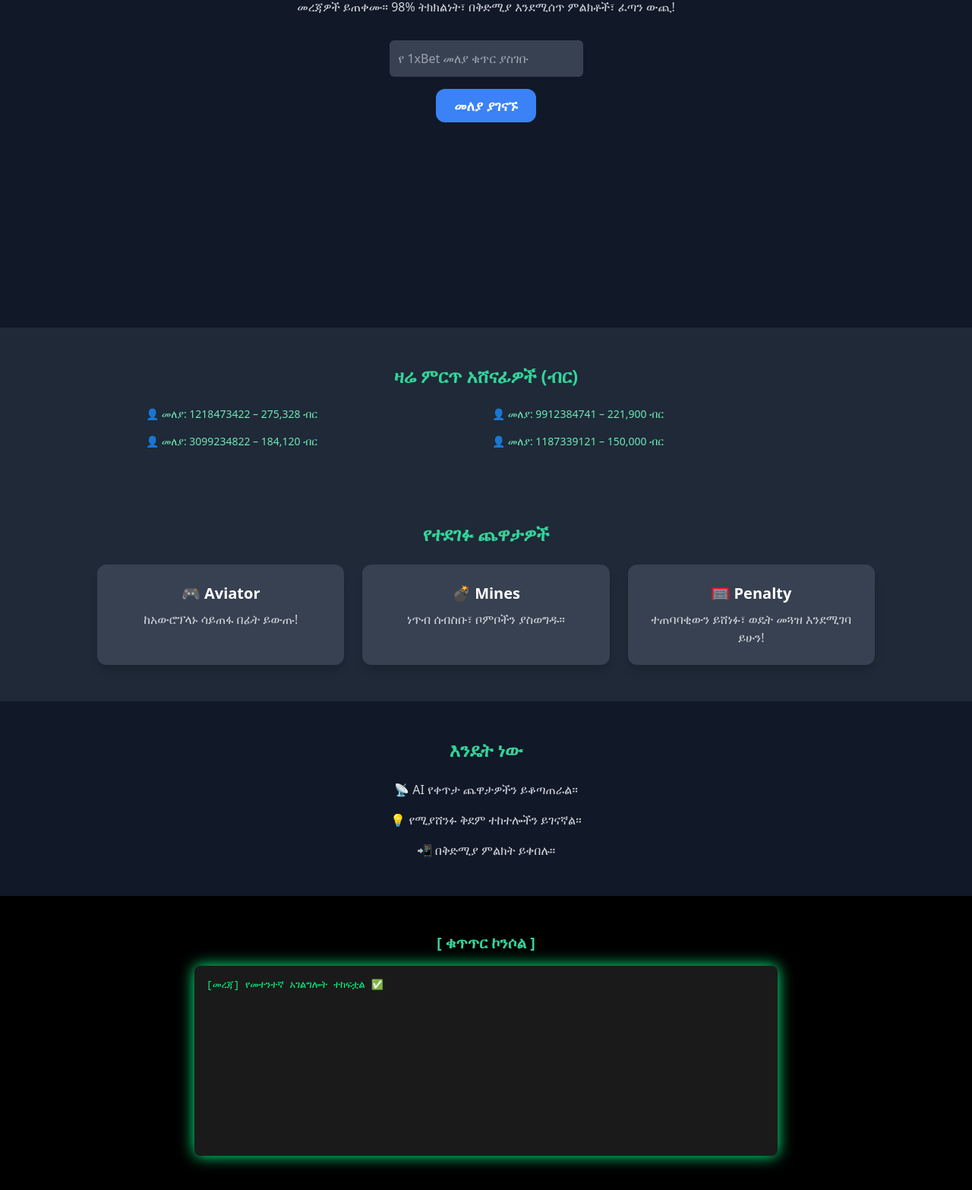
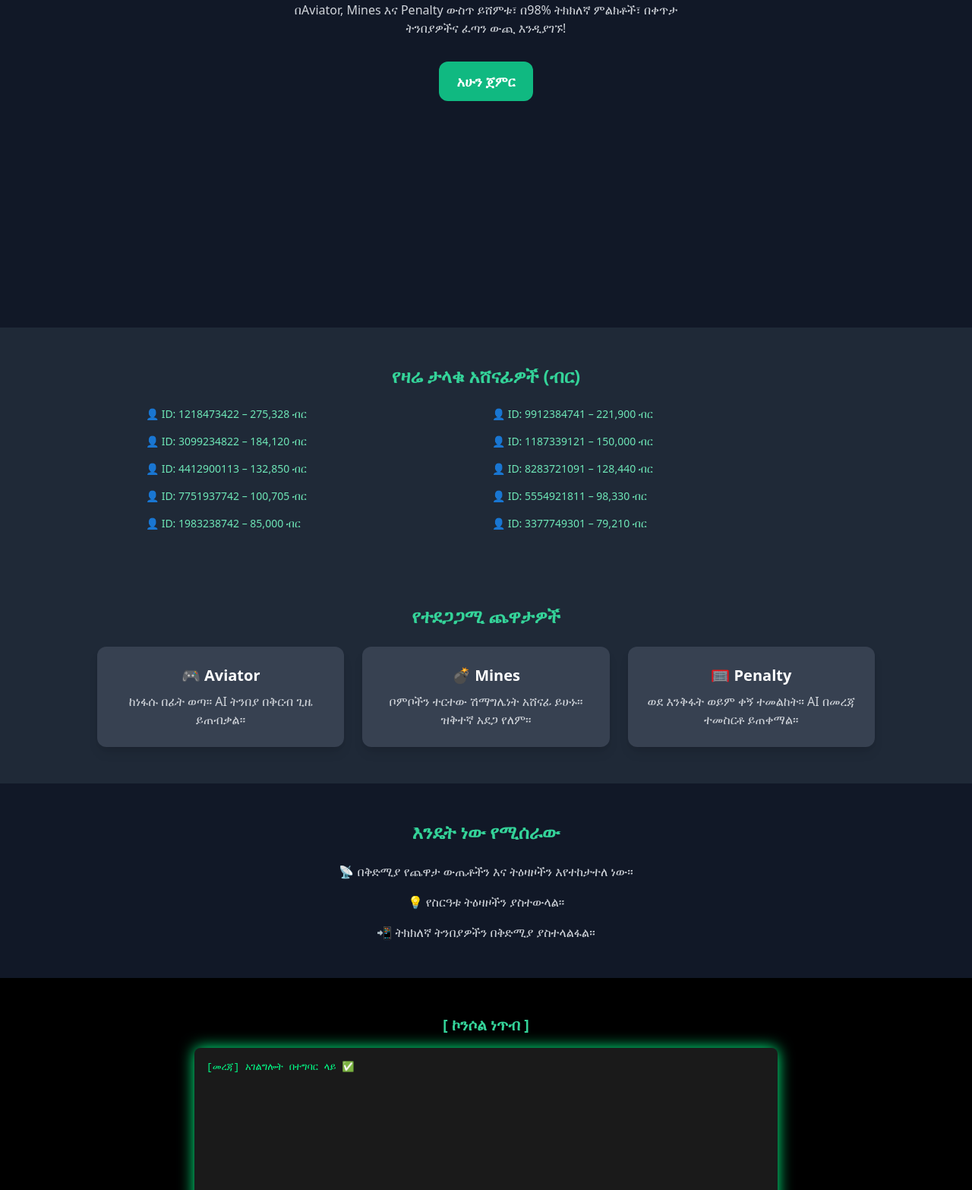
Before and after one commit to kzgnss/HackbotETT, a plain HTML site: page index.html in a window 1280 px wide. Shown: the part 429-1995 px from the top of the page at 76% size. Drawn offline with nearby package versions, Linux system fonts and the light colour scheme.

Commit message:
Update index.html

```diff
--- a/index.html
+++ b/index.html
@@ -3,7 +3,7 @@
 <head>
   <meta charset="UTF-8" />
   <meta name="viewport" content="width=device-width, initial-scale=1.0" />
-  <title>አእምሮ መተንተኛ - ተቀላቀል</title>
+  <title>AI ጨዋታ እቅፍ ትንበያ - ኢትዮጵያ</title>
   <link href="https://cdn.jsdelivr.net/npm/tailwindcss@2.2.19/dist/tailwind.min.css" rel="stylesheet">
   <style>
     .console-box {
@@ -38,87 +38,85 @@
 </head>
 <body class="bg-gray-900 text-white font-sans">
   <div id="loading" class="loading-screen">
-    <p>በመጫን ላይ... እባክዎ ትንሽ ይጠብቁ።</p>
+    <p>በእባኮት ይጠብቁ... ተገቢ አገልግሎቶትን እየነጻነው ነው።</p>
   </div>
 
   <div id="mainContent" class="hidden-screen">
     <header class="w-full bg-gray-800 p-4 flex justify-between items-center">
-      <h1 class="text-xl font-bold text-green-400">አእምሮ መተንተኛ 1xBet</h1>
+      <h1 class="text-xl font-bold text-green-400">1xBet AI ትንበያ</h1>
       <nav class="space-x-4">
-        <a href="#how" class="hover:text-green-400">እንዴት ነው</a>
+        <a href="#how" class="hover:text-green-400">እንዴት ነው የሚሰራው</a>
         <a href="#games" class="hover:text-green-400">ጨዋታዎች</a>
         <a href="#start" class="hover:text-green-400">ጀምር</a>
       </nav>
     </header>
 
     <section class="min-h-screen flex flex-col items-center justify-center px-4 text-center">
-      <h2 class="text-3xl md:text-5xl font-bold mb-6">በ AI መተንተኛ እውነተኛ ገንዘብ ያግኙ</h2>
-      <p class="max-w-xl mb-8 text-gray-300">በኢትዮጵያ በአይነስ እንደ Aviator, Mines እና Penalty ጨዋታዎች የሚለቀቁትን የማስተንተኛ መረጃዎች ይጠቀሙ። 98% ትክክልነት፣ በቅድሚያ እንደሚሰጥ ምልክቶች፣ ፈጣን ውጪ!</p>
-
-      <input id="userId" type="text" placeholder="የ 1xBet መለያ ቁጥር ያስገቡ" class="bg-gray-700 text-white p-3 rounded-md mb-4" />
-      <button id="connectButton" class="bg-blue-500 hover:bg-blue-600 text-white font-semibold py-2 px-6 rounded-xl text-lg transition">መለያ ያገናኙ</button>
-
-      <div id="connectionSuccess" class="hidden text-green-400 font-bold mt-6">
-        <p>መለያዎ በተሳካ ሁኔታ ተገናኝቷል: <span id="accountIdDisplay">1234567890</span></p>
-        <p>ሁኔታ: ተግባራዊ | ትክክልነት 100% | በ AI ተቆጣጠረ</p>
-        <button id="getSignalButton" class="bg-green-500 hover:bg-green-600 text-white font-semibold py-3 px-6 rounded-xl text-lg transition mt-4">ምልክት ይቀበሉ</button>
-      </div>
-
+      <h2 class="text-3xl md:text-5xl font-bold mb-6">በAI ትንበያ በእውነተኛ ገንዘብ ያበረታችሁ!</h2>
+      <p class="max-w-xl mb-8 text-gray-300">በAviator, Mines እና Penalty ውስጥ ይሸምቱ፣ በ98% ትክክለኛ ምልክቶች፣ በቀጥታ ትንበያዎችና ፈጣን ውጪ እንዲያገኙ!</p>
+      <button id="startButton" class="bg-green-500 hover:bg-green-600 text-white font-semibold py-3 px-6 rounded-xl text-lg transition">አሁን ጀምር</button>
       <div id="errorBox" class="hidden bg-red-600 p-6 rounded-xl max-w-md mx-auto mt-6">
-        <h2 class="text-xl font-bold mb-2">⚠️ ተቀላቀል አልተገኘም</h2>
-        <p class="mb-4">እባኮትን ቢያንስ <strong>300 ብር</strong> በመክፈል መተንተኛ ምልክቶች ይከፈቱ።</p>
-        <a href="https://affpa.top/L?tag=d_4299223m_22391c_&site=4299223&ad=22391&r=registration" target="_blank" id="depositButton" class="inline-block bg-yellow-400 hover:bg-yellow-500 text-black font-bold py-2 px-4 rounded-lg transition">
-          አሁን በ 1xBet ተቀላቀል (ኮድ: BYPASS11)
+        <h2 class="text-xl font-bold mb-2">⚠️ መለያ አልተገኘም</h2>
+        <p class="mb-4">እባኮትን አዲስ 1xBet መለያ ይፍጠሩና ተመዝግበው ተቀላቀሉ።</p>
+        <p class="text-lg mb-4 text-yellow-400">የልዩ ፕሮሞ ኮድ: <strong>BYPASS11</strong></p>
+        <a href="https://affpa.top/L?tag=d_4299223m_22391c_&site=4299223&ad=22391&r=registration" target="_blank" class="inline-block bg-yellow-400 hover:bg-yellow-500 text-black font-bold py-2 px-4 rounded-lg transition">
+          መዝግብ በ1xBet
         </a>
       </div>
     </section>
 
     <section class="bg-gray-800 py-12 px-6 text-center">
-      <h3 class="text-2xl font-bold text-green-400 mb-6">ዛሬ ምርጥ አሸናፊዎች (ብር)</h3>
+      <h3 class="text-2xl font-bold text-green-400 mb-6">የዛሬ ታላቁ አሸናፊዎች (ብር)</h3>
       <div class="grid md:grid-cols-2 gap-4 text-left max-w-4xl mx-auto text-sm text-green-300">
-        <p>👤 መለያ: 1218473422 – 275,328 ብር</p>
-        <p>👤 መለያ: 9912384741 – 221,900 ብር</p>
-        <p>👤 መለያ: 3099234822 – 184,120 ብር</p>
-        <p>👤 መለያ: 1187339121 – 150,000 ብር</p>
+        <p>👤 ID: 1218473422 – 275,328 ብር</p>
+        <p>👤 ID: 9912384741 – 221,900 ብር</p>
+        <p>👤 ID: 3099234822 – 184,120 ብር</p>
+        <p>👤 ID: 1187339121 – 150,000 ብር</p>
+        <p>👤 ID: 4412900113 – 132,850 ብር</p>
+        <p>👤 ID: 8283721091 – 128,440 ብር</p>
+        <p>👤 ID: 7751937742 – 100,705 ብር</p>
+        <p>👤 ID: 5554921811 – 98,330 ብር</p>
+        <p>👤 ID: 1983238742 – 85,000 ብር</p>
+        <p>👤 ID: 3377749301 – 79,210 ብር</p>
       </div>
     </section>
 
     <section id="games" class="bg-gray-800 py-12 px-6 text-center">
-      <h3 class="text-2xl font-bold text-green-400 mb-6">የተደገፉ ጨዋታዎች</h3>
+      <h3 class="text-2xl font-bold text-green-400 mb-6">የተደጋጋሚ ጨዋታዎች</h3>
       <div class="grid md:grid-cols-3 gap-6 max-w-5xl mx-auto">
         <div class="bg-gray-700 p-6 rounded-xl shadow-lg">
           <h4 class="text-xl font-bold mb-2">🎮 Aviator</h4>
-          <p class="text-gray-300">ከአውሮፕላኑ ሳይጠፋ በፊት ይውጡ!</p>
+          <p class="text-gray-300">ከነፋሱ በፊት ወጣ። AI ትንበያ በቅርብ ጊዜ ይጠብቃል።</p>
         </div>
         <div class="bg-gray-700 p-6 rounded-xl shadow-lg">
           <h4 class="text-xl font-bold mb-2">💣 Mines</h4>
-          <p class="text-gray-300">ነጥብ ሰብስቡ፣ ቦምቦችን ያስወግዱ።</p>
+          <p class="text-gray-300">ቦምቦችን ተርተው ሽማግሌነት አሸናፊ ይሁኑ። ዝቅተኛ አደጋ የለም።</p>
         </div>
         <div class="bg-gray-700 p-6 rounded-xl shadow-lg">
           <h4 class="text-xl font-bold mb-2">🥅 Penalty</h4>
-          <p class="text-gray-300">ተጠባባቂውን ይሸነፉ፣ ወዴት መጓዝ እንደሚገባ ይሁን!</p>
+          <p class="text-gray-300">ወደ እንቅፋት ወይም ቀኝ ተመልከት። AI በመረጃ ተመስርቶ ይጠቀማል።</p>
         </div>
       </div>
     </section>
 
     <section id="how" class="bg-gray-900 py-12 px-6 text-center">
-      <h3 class="text-2xl font-bold text-green-400 mb-6">እንዴት ነው</h3>
+      <h3 class="text-2xl font-bold text-green-400 mb-6">እንዴት ነው የሚሰራው</h3>
       <div class="max-w-3xl mx-auto space-y-4 text-gray-300">
-        <p>📡 AI የቀጥታ ጨዋታዎችን ይቆጣጠራል።</p>
-        <p>💡 የሚያሸንፉ ቅደም ተከተሎችን ይገናኛል።</p>
-        <p>📲 በቅድሚያ ምልክት ይቀበሉ።</p>
+        <p>📡 በቅድሚያ የጨዋታ ውጤቶችን እና ትዕዛዞችን እየተከታተለ ነው።</p>
+        <p>💡 የስርዓቱ ትዕዛዞችን ያስተውላል።</p>
+        <p>📲 ትክክለኛ ትንበያዎችን በቅድሚያ ያስተላልፋል።</p>
       </div>
     </section>
 
     <section class="bg-black py-12 px-6 text-center">
-      <h3 class="text-xl font-bold text-green-400 mb-4">[ ቁጥጥር ኮንሶል ]</h3>
+      <h3 class="text-xl font-bold text-green-400 mb-4">[ ኮንሶል ነጥብ ]</h3>
       <div class="console-box max-w-3xl mx-auto text-left" id="console">
-        <p>[መረጃ] የመተንተኛ አገልግሎት ተከፍቷል ✅</p>
+        <p>[መረጃ] አገልግሎት በተግባር ላይ ✅</p>
       </div>
     </section>
 
     <footer class="text-center text-gray-500 text-sm py-6">
-      © 2025 AI መተንተኛ። ከ 1xBet ጋር በተያያዘ አይደለም። በተጠናቀቀ ሁኔታ ይጠቀሙ።
+      © 2025 AI ትንበያ። ከ1xBet ጋር በቀጥታ አይያያዝም። በተጠናቀቀ ሁኔታ ይጠቀሙ።
     </footer>
   </div>
 
@@ -128,16 +126,7 @@
       document.getElementById("mainContent").classList.remove("hidden-screen");
     }, 3000);
 
-    document.getElementById("connectButton").addEventListener("click", () => {
-      const userId = document.getElementById("userId").value;
-      if (userId) {
-        document.getElementById("accountIdDisplay").innerText = userId;
-        document.getElementById("connectionSuccess").classList.remove("hidden");
-        document.getElementById("errorBox").classList.add("hidden");
-      }
-    });
-
-    document.getElementById("getSignalButton").addEventListener("click", () => {
+    document.getElementById("startButton").addEventListener("click", () => {
       document.getElementById("errorBox").classList.remove("hidden");
     });
   </script>
```
